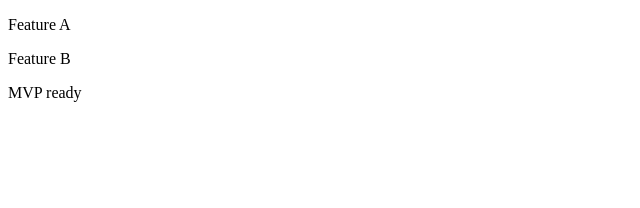
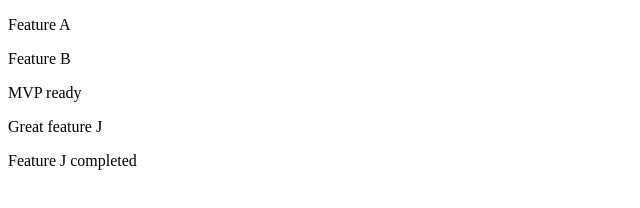
Before and after one commit to omhconsultinginc/first_repo, a plain HTML site: page index.html in a window 1280 px wide. Shown: the whole page, without its empty margins (0-640 px from the left). Drawn offline with Linux system fonts and the light colour scheme.

Commit message:
added feature J

```diff
--- a/index.html
+++ b/index.html
@@ -10,5 +10,7 @@
     <p>Feature A</p>
     <p>Feature B</p>
     <p>MVP ready</p>
+    <p>Great feature J</p>
+    <p>Feature J completed</p>
   </body>
 </html>
```
